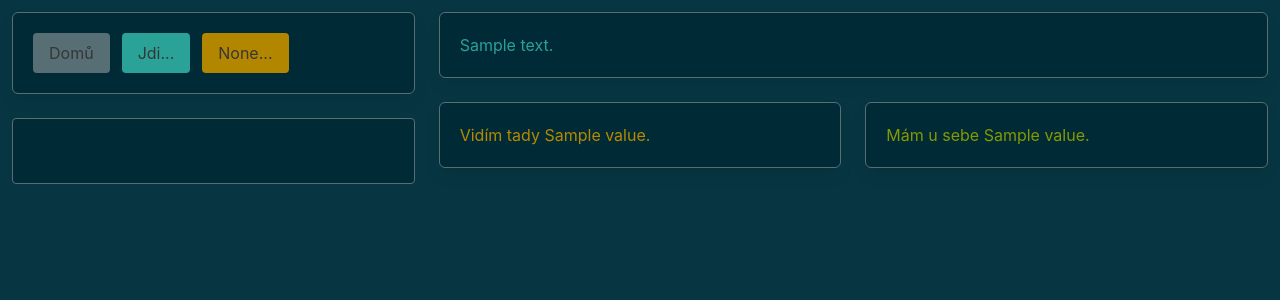
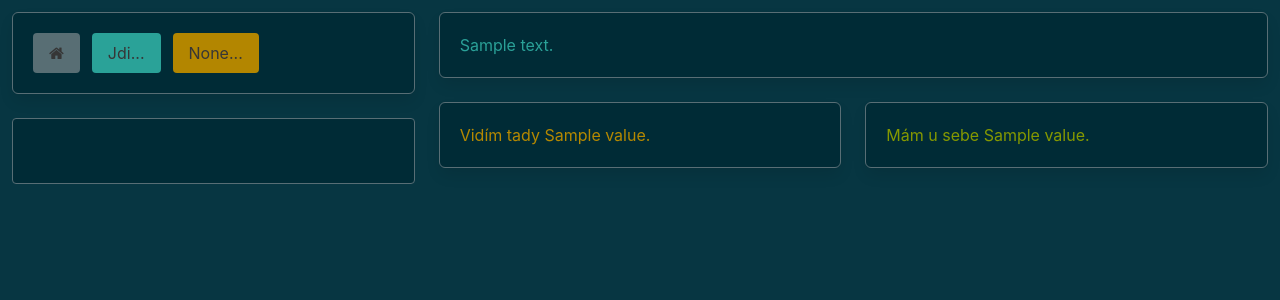
Before and after one commit to underground-lab/zelezobeton, a Django app: template webapp/templates/main.html in a window 1280 px wide. Shown: the top 300 px of the page. Run offline with Django 4.2, Linux system fonts and the light colour scheme; the template is opened without the code that fills it: most values are stand-ins (such as "Sample title", 1, 10 or a date in 2020); parts of the project's set-up code (start-up, migrations or seed data) failed here and were passed over.

Commit message:
Update 'home' button
- highlight on hover
- font awesome icon
- tooltip

```diff
--- a/webapp/static/game-styles.css
+++ b/webapp/static/game-styles.css
@@ -19,7 +19,8 @@
 
 .bg-solarized-base03 { background-color: #002b36; }
 .bg-solarized-base02 { background-color: #073642; }
-.bg-solarized-base01 { background-color: #586e75; }
+.bg-solarized-base01 { background-color: hsl(194, 14%, 40%); }
+.bg-solarized-base01:hover { background-color: hsl(194, 14%, 48%); }  /* lightness +20% */
 .bg-solarized-base00 { background-color: #657b83; }
 .bg-solarized-base0 { background-color: #839496; }
 .bg-solarized-base1 { background-color: #93a1a1; }
@@ -37,5 +38,5 @@
 .bg-solarized-green { background-color: hsl(68, 100%, 30%); }
 .bg-solarized-green:hover { background-color: hsl(68, 100%, 36%); }  /* lightness +20% */
 
-.base01-border { border: solid #586e75 1px;}
-.no-border { border: none;}
+.base01-border { border: solid #586e75 1px; }
+.no-border { border: none; }
--- a/webapp/templates/main.html
+++ b/webapp/templates/main.html
@@ -4,6 +4,7 @@
   {% load static %}
   <meta charset="UTF-8">
   <meta name="viewport" content="width=device-width, initial-scale=1">
+  <link rel="stylesheet" href="https://cdnjs.cloudflare.com/ajax/libs/font-awesome/4.7.0/css/font-awesome.min.css">
   <link rel="stylesheet" href="https://cdn.jsdelivr.net/npm/bulma@0.9.3/css/bulma.min.css">
   <link rel="stylesheet" type="text/css" href="{% static 'game-styles.css' %}">
   <title>{{ labels.title }}</title>
@@ -16,7 +17,9 @@
         <div class="field is-grouped is-grouped-multiline">
           <div class="control">
             <a class="button bg-solarized-base01 no-border" id="home"
-               href="{% url 'home' %}">Domů</a>
+               href="{% url 'home' %}" title="zpět na domovskou stránku">
+              <span class="fa fa-home" aria-label="home"></span>
+            </a>
           </div>
           {% include "go_dropdown.html" %}
           {% for command, objects in game.available_actions.items %}
```
